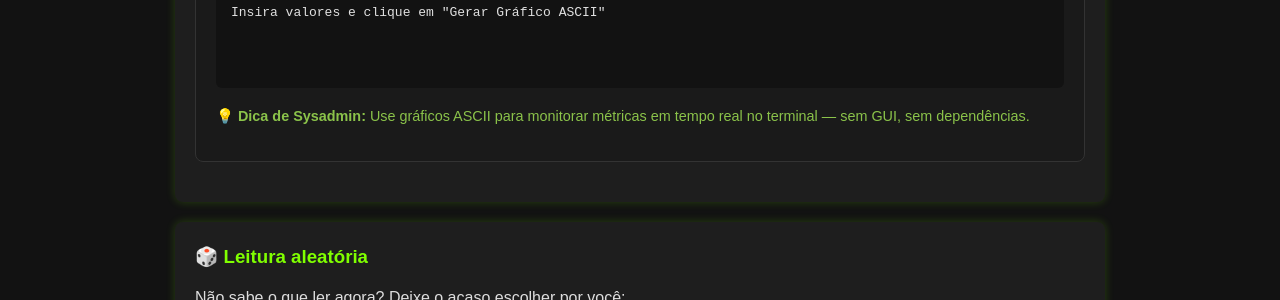
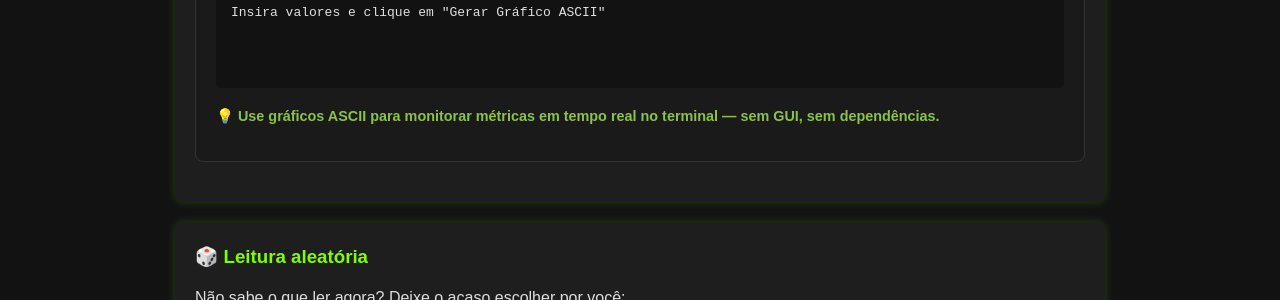
Before and after one commit to Piolinux/piolinux-site, a Jekyll site: the page built from _pages/_tools/gerador-de-graficos-ascii-online-barras-para-terminal.html, in a window 1280 px wide. Shown: the part 765-1065 px from the top of the page. Built offline with Jekyll 4.4.1, drawn with Linux system fonts in a browser that asks for light colours.

Commit message:
Update gerador-de-graficos-ascii-online-barras-para-terminal.html

```diff
--- a/_pages/_tools/gerador-de-graficos-ascii-online-barras-para-terminal.html
+++ b/_pages/_tools/gerador-de-graficos-ascii-online-barras-para-terminal.html
@@ -52,7 +52,7 @@ Insira valores e clique em "Gerar Gráfico ASCII"
   </pre>
 
   <p style="font-size: 0.9em; color: #8bc34a; margin-top: 16px;">
-    💡 <strong>Dica de Sysadmin:</strong> Use gráficos ASCII para monitorar métricas em tempo real no terminal — sem GUI, sem dependências.
+    💡 <strong> Use gráficos ASCII para monitorar métricas em tempo real no terminal — sem GUI, sem dependências.</strong>
   </p>
 </div>
 
```
